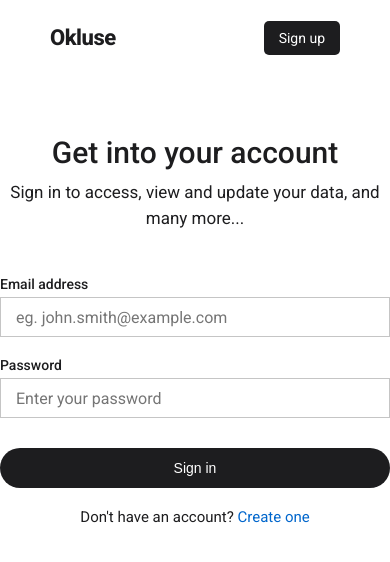
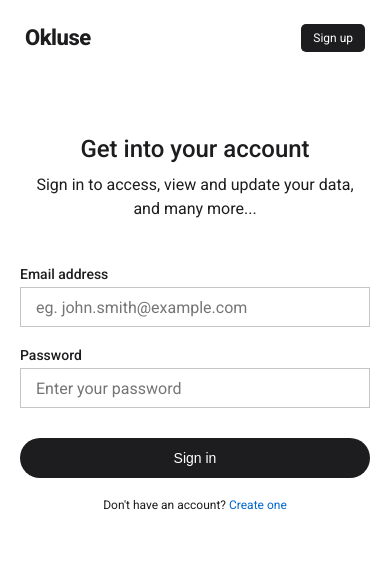
Before and after one commit to acqnos/auth-web, a plain HTML site: page index.html in a window 390 px wide. Drawn offline with Linux system fonts and the light colour scheme.

Commit message:
feat: implement mobile responsiveness

```diff
--- a/css/styles.css
+++ b/css/styles.css
@@ -1,3 +1,35 @@
+:root {
+  /* Colors */
+  --color-white-primary: #ffffff;
+  --color-black-primary: #1d1d1f;
+  --color-black-secondary: #323233;
+  --color-gray-primary: #c5c5c5;
+  --color-blue-primary: #0066cc;
+  --color-green-primary: #00af69;
+  --color-red-primary: #d73422;
+
+  /* Font sizes */
+  --font-size-2xs: 0.6875rem; /* 11px */
+  --font-size-xs: 0.75rem; /* 12px */
+  --font-size-sm: 0.875rem; /* 14px */
+  --font-size-base: 1rem; /* 16px */
+  --font-size-md: 1.0625rem; /* 17px */
+  --font-size-lg: 1.25rem; /* 20px */
+  --font-size-xl: 1.375rem; /* 22px */
+  --font-size-2xl: 1.5rem; /* 24px */
+  --font-size-3xl: 1.875rem; /* 30px */
+  --font-size-4xl: 2.25rem; /* 36px */
+  --font-size-5xl: 3rem; /* 48px */
+  --font-size-6xl: 3.75rem; /* 60px */
+
+  /* Font weights */
+  --font-weight-normal: 400;
+  --font-weight-medium: 500;
+  --font-weight-semi-bold: 600;
+  --font-weight-bold: 700;
+  --font-weight-extra-bold: 800;
+}
+
 *,
 *::after,
 *::before {
@@ -12,14 +44,14 @@ html {
 
 body {
   font-family: "Roboto", sans-serif;
-  font-size: 16px;
-  color: #1d1d1f;
-  background-color: #ffffff;
-  padding-bottom: 100px;
+  font-size: var(--font-size-base);
+  color: var(--color-black-primary);
+  background-color: var(--color-white-primary);
+  padding-bottom: 150px;
 }
 
 a {
-  color: #1d1d1f;
+  color: var(--color-black-primary);
   text-decoration: none;
 }
 
@@ -40,22 +72,22 @@ input {
 }
 
 .header__brand {
-  font-size: 22px;
-  font-weight: 800;
+  font-size: var(--font-size-xl);
+  font-weight: var(--font-weight-extra-bold);
   letter-spacing: -0.5px;
 }
 
 .header__nav {
-  font-size: 14px;
-  padding: 9px 15px;
-  color: #ffffff;
-  background-color: #1d1d1f;
+  font-size: var(--font-size-sm);
+  padding: 9px 14px;
+  color: var(--color-white-primary);
+  background-color: var(--color-black-primary);
   border-radius: 5px;
   cursor: pointer;
 }
 
 .header__nav:hover {
-  background-color: #323233;
+  background-color: var(--color-black-secondary);
 }
 
 /* Auth */
@@ -67,7 +99,7 @@ input {
 
 .auth__container {
   margin-top: 55px;
-  width: 100%;
+  width: calc(100% - 40px);
   max-width: 400px;
   display: flex;
   flex-direction: column;
@@ -81,13 +113,13 @@ input {
 }
 
 .auth__header h1 {
-  font-size: 30px;
-  font-weight: 500;
+  font-size: var(--font-size-3xl);
+  font-weight: var(--font-weight-medium);
 }
 
 .auth__header p {
   margin-top: 10px;
-  font-size: 17px;
+  font-size: var(--font-size-md);
   line-height: 1.5;
 }
 
@@ -98,7 +130,7 @@ input {
 }
 
 .auth__link a {
-  color: #0066cc;
+  color: var(--color-blue-primary);
 }
 
 .auth__link a:hover {
@@ -124,35 +156,35 @@ input {
 }
 
 .form__label {
-  font-size: 14px;
-  font-weight: 500;
+  font-size: var(--font-size-sm);
+  font-weight: var(--font-weight-medium);
 }
 
 .form__input {
   font-family: "Roboto", sans-serif;
-  font-size: 16px;
+  font-size: var(--font-size-base);
   height: 40px;
   width: 100%;
   outline: none;
-  border: 1px solid #c5c5c5;
+  border: 1px solid var(--color-gray-primary);
   padding: 10px 15px;
 }
 
 .form__input:focus {
-  border: 2px solid #1d1d1f;
+  border: 2px solid var(--color-black-primary);
 }
 
 .form__input--error {
-  border: 2px solid #d73422;
+  border: 2px solid var(--color-red-primary);
 }
 
 .form__input--error:focus {
-  border-color: #d73422;
+  border-color: var(--color-red-primary);
 }
 
 .form__hint {
-  font-size: 14px;
-  font-weight: 500;
+  font-size: var(--font-size-sm);
+  font-weight: var(--font-weight-medium);
 }
 
 .form__hint--visible {
@@ -164,11 +196,11 @@ input {
 }
 
 .form__hint--success {
-  color: #00af69;
+  color: var(--color-green-primary);
 }
 
 .form__hint--error {
-  color: #d73422;
+  color: var(--color-red-primary);
 }
 
 .form__button {
@@ -176,11 +208,11 @@ input {
   outline: none;
   border: none;
   border-radius: 30px;
-  color: #ffffff;
-  background-color: #1d1d1f;
+  color: var(--color-white-primary);
+  background-color: var(--color-black-primary);
   height: 40px;
   width: 100%;
-  font-size: 14px;
+  font-size: var(--font-size-sm);
   display: flex;
   align-items: center;
   justify-content: center;
@@ -188,13 +220,13 @@ input {
 }
 
 .form__button:hover {
-  background-color: #323233;
+  background-color: var(--color-black-secondary);
 }
 
 .form__status {
   margin-top: 5px;
-  font-size: 14px;
-  font-weight: 500;
+  font-size: var(--font-size-sm);
+  font-weight: var(--font-weight-medium);
   text-align: center;
 }
 
@@ -207,9 +239,48 @@ input {
 }
 
 .form__status--success {
-  color: #00af69;
+  color: var(--color-green-primary);
 }
 
 .form__status--error {
-  color: #d73422;
+  color: var(--color-red-primary);
 }
+
+/* Responsive Mobile */
+@media (max-width: 430px) {
+  /* Header */
+  .header {
+    padding: 10px 25px;
+  }
+
+  .header__nav {
+    font-size: var(--font-size-xs);
+    padding: 7px 12px;
+  }
+
+  /* Auth */
+  .auth__header h1 {
+    font-size: var(--font-size-2xl);
+  }
+
+  .auth__header p {
+    font-size: var(--font-size-base);
+  }
+
+  .auth__link {
+    font-size: var(--font-size-xs);
+  }
+
+  /* Form */
+  .form__label {
+    font-size: var(--font-size-sm);
+  }
+
+  .form__hint {
+    font-size: var(--font-size-xs);
+  }
+
+  .form__status {
+    font-size: var(--font-size-xs);
+  }
+}
```
